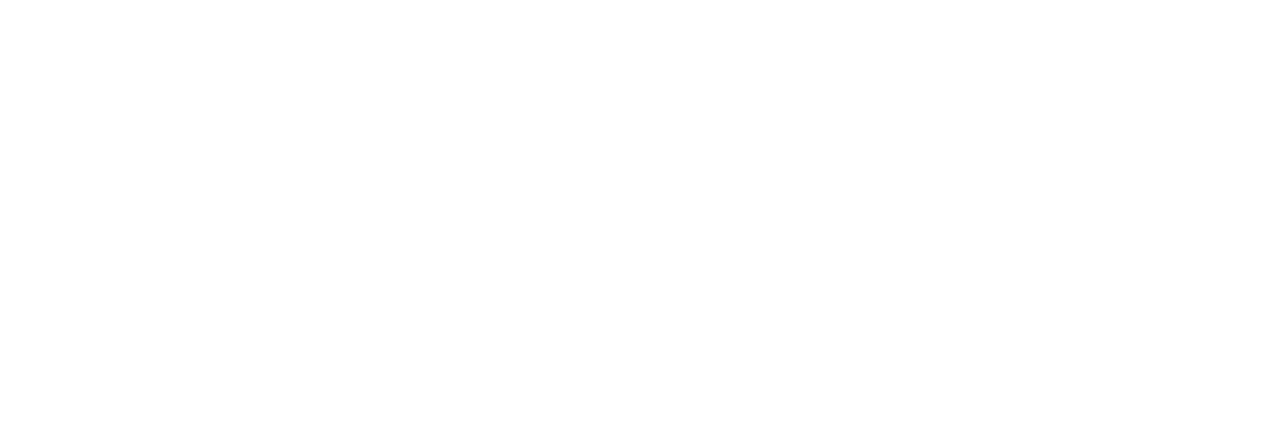
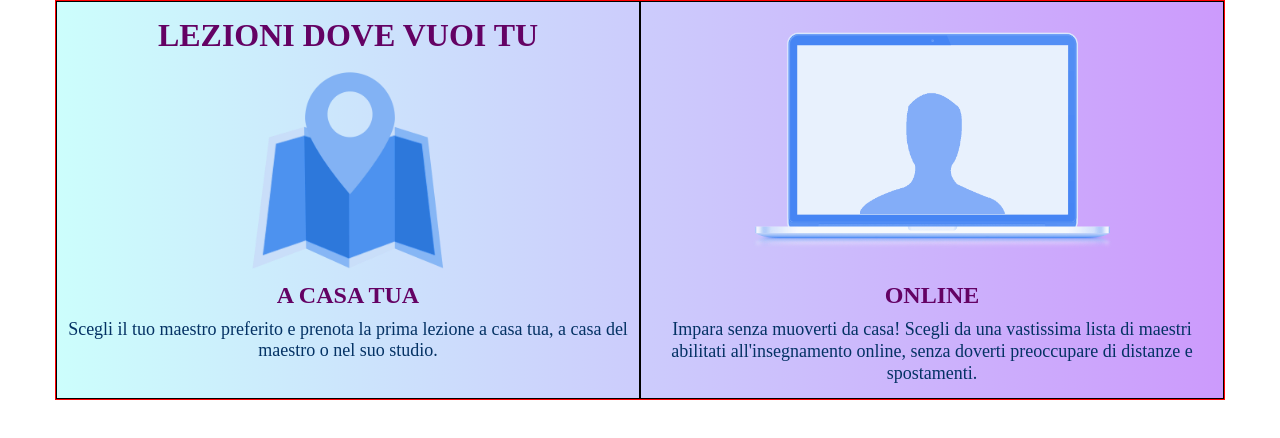
Before and after one commit to francescapetra/html-css-resp-wannabe-12bool, a plain HTML site: page index.html in a window 1280 px wide. Drawn offline with Linux system fonts and the light colour scheme.

Commit message:
creata prima sezione

```diff
--- a/css/12bool.css
+++ b/css/12bool.css
@@ -26,7 +26,7 @@
 }
 .debug[class*="col-" ]{
   border: 1px solid black;
-  height: 100px;
+  height: 100%;
 }
 
 
--- a/css/style.css
+++ b/css/style.css
@@ -0,0 +1,41 @@
+.container{
+  height: 400px;
+  width: 100%;
+  background-image: linear-gradient(to right , #CCFEFC, #CC9AFC);
+}
+img{
+  filter: saturate(200%); -webkit-filter: saturate(300%);
+}
+.taglio-alto{
+  margin: auto;
+  text-align: center;
+}
+h1{
+  font-size: 32px;
+  text-transform: uppercase;
+  font-weight: 900;
+  padding: 15px 0;
+  color: #640264;
+}
+h2.sotto-titolo{
+  font-size: 24px;
+  text-transform: uppercase;
+  font-weight: 900;
+  padding: 5px 0 10px 0;
+  color: #640264;
+}
+p{
+  font-size: 18px;
+  color: #043264;
+  line-height: 1.2;
+  padding: 0 5px;
+}
+img.mappa{
+  width:35%;
+  height: auto;
+}
+img.personal{
+  width:65%;
+  height: auto;
+  padding: 20px 0 20px 0;
+}
--- a/index.html
+++ b/index.html
@@ -8,7 +8,26 @@
   <link rel="stylesheet" href="css/style.css">
   <title>Responsive Wannabe</title>
 </head>
-<body>
+<body class="debug">
+  <header>
+    <div class="container debug">
+      <div class="col-lg-6 debug">
+        <article class="taglio-alto">
+          <h1>Lezioni dove vuoi tu</h1>
+          <img  class="mappa" src="img/icon/maps.png" alt="mappa">
+          <h2 class="sotto-titolo">A casa tua</h2>
+          <p>Scegli il tuo maestro preferito e prenota la prima lezione a casa tua, a casa del maestro o nel suo studio.</p>
+        </article>
+      </div>
+      <div class="col-lg-6 debug">
+        <article class="taglio-alto">
+          <img class="personal" src="img/icon/screen.png" alt="personal computer">
+          <h2 class="sotto-titolo">Online</h2>
+          <p>Impara senza muoverti da casa! Scegli da una vastissima lista di maestri abilitati all'insegnamento online, senza doverti preoccupare di distanze e spostamenti.</p>
+        </article>
+      </div>
+    </div>
+  </header>
 
 </body>
 </html>
```
Also changed, not shown: img/icon/flex.png (added), img/icon/maps.png (added), img/icon/profile.png (added), img/icon/screen.png (added), img/icon/secure.png (added), img/letter.svg (added), img/male.svg (added), img/search.svg (added).
